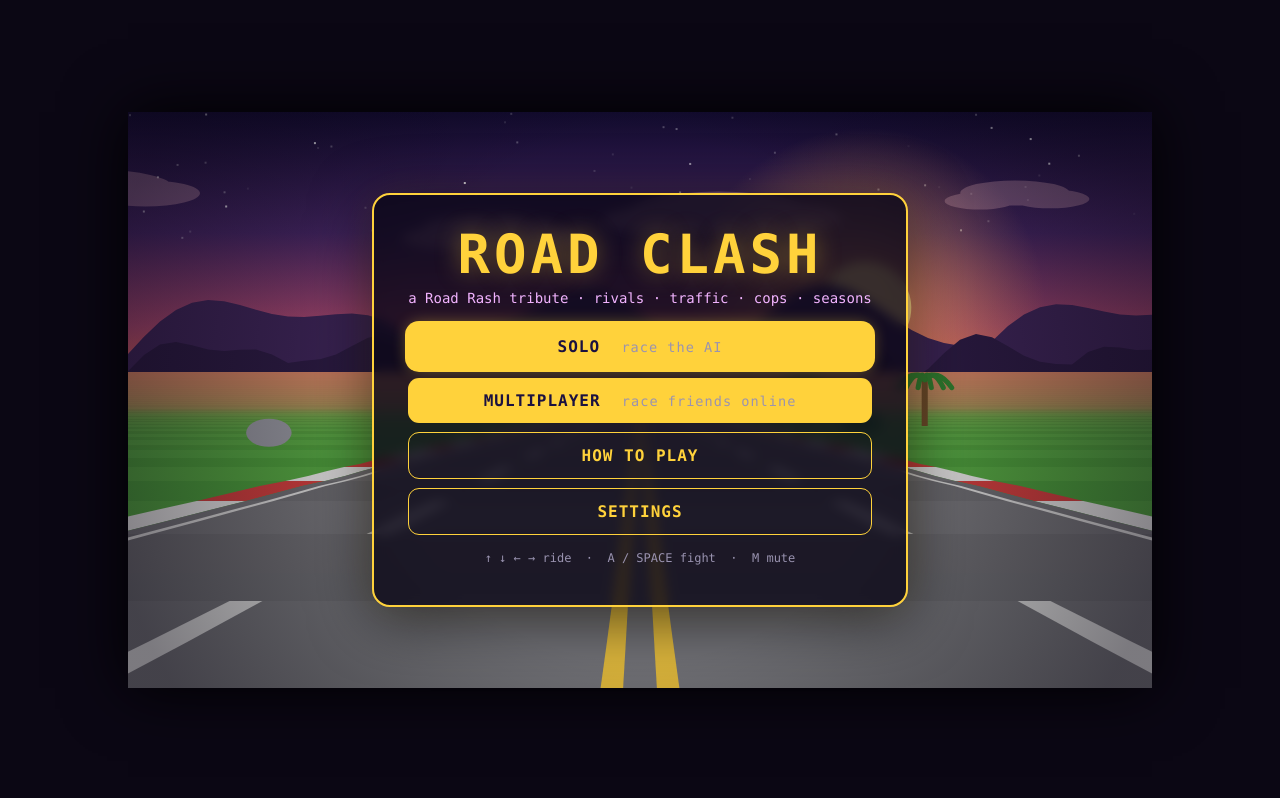
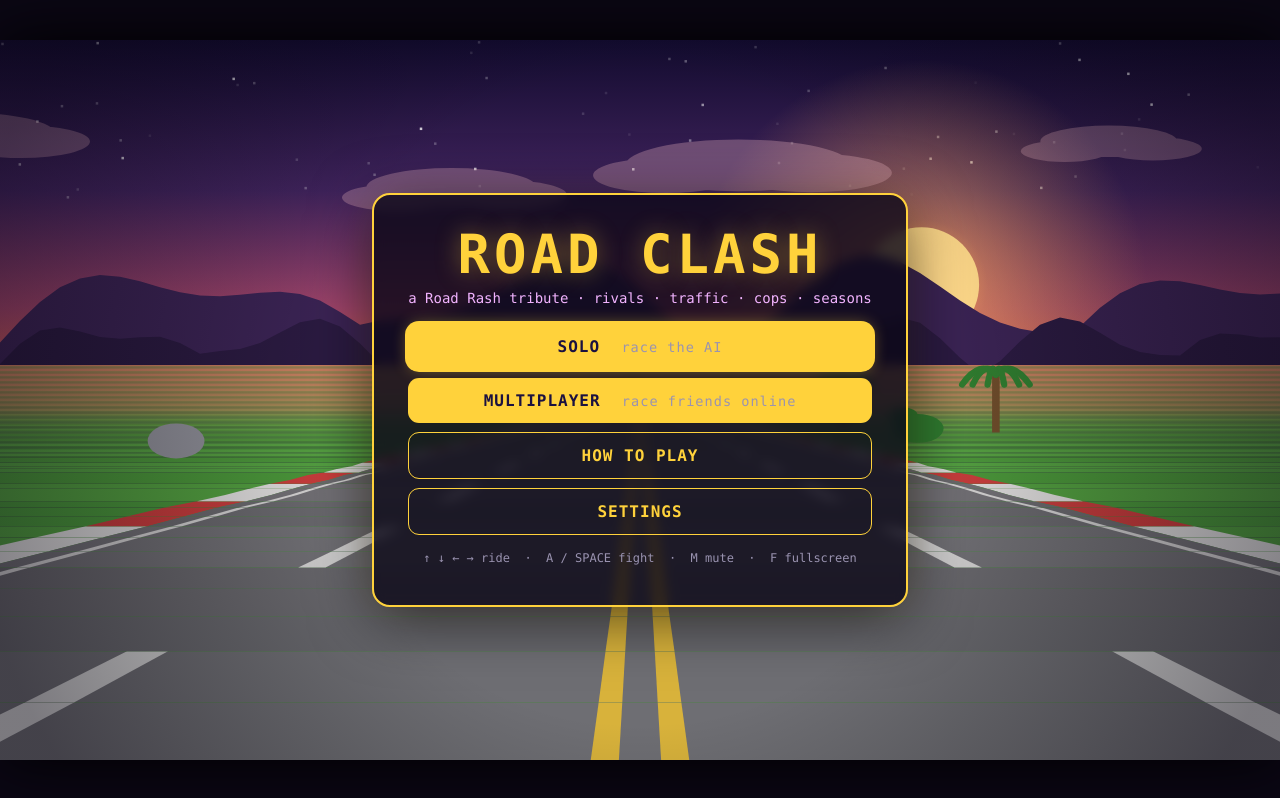
Before and after one commit to jason-bourne-gg/road-clash, a website built with Vite: page index.html in a window 1280 px wide. Built offline with nearby package versions, Linux system fonts and the light colour scheme; some packages are replaced by stand-ins of ours; animation ran at ten frames a second.

Commit message:
v2.1.0 — fullscreen, auto-resolution, graphics quality + visual FX (bloom/rain/speed), analytics, changelog

```diff
--- a/index.html
+++ b/index.html
@@ -10,8 +10,10 @@
   html,body{margin:0;height:100%;background:var(--ink);overflow:hidden;
     font-family:"SF Mono",ui-monospace,Menlo,monospace;color:#fff}
   #stage{position:fixed;inset:0;display:flex;align-items:center;justify-content:center}
-  canvas{box-shadow:0 0 60px #000;max-width:100vw;max-height:100vh;
-    touch-action:none;user-select:none;-webkit-user-select:none;image-rendering:auto}
+  /* Scale the 16:9 canvas to the largest size that fits the viewport (fills the
+     window; only letterboxes the axis that doesn't match 16:9). */
+  canvas{box-shadow:0 0 60px #000;width:100vw;height:56.25vw;max-width:177.78vh;max-height:100vh;
+    display:block;touch-action:none;user-select:none;-webkit-user-select:none;image-rendering:auto}
   /* menu overlay sits exactly over the canvas via #ui-root, populated by ui/menu.js */
   #ui-root{position:absolute;inset:0;display:flex;align-items:center;justify-content:center;
     pointer-events:none}
--- a/package.json
+++ b/package.json
@@ -1,7 +1,7 @@
 {
   "name": "road-clash",
   "private": true,
-  "version": "2.0.0",
+  "version": "2.1.0",
   "type": "module",
   "description": "Road Clash — a pseudo-3D Road Rash-style combat racer with solo + P2P multiplayer",
   "scripts": {
--- a/src/core/settings.ts
+++ b/src/core/settings.ts
@@ -8,6 +8,7 @@
   throttle: 'auto' | 'on' | 'off';
   colorIdx: number;
   season: number;     // 0 summer, 1 winter, 2 rainy
+  graphics: 'auto' | 'high' | 'medium' | 'low';
   sound: boolean;
 }
 
@@ -21,6 +22,7 @@
   throttle: 'auto',
   colorIdx: 0,
   season: 0,
+  graphics: 'auto',
   sound: true,
 };
 const KEY = 'roadclash2';
@@ -39,6 +41,7 @@
   s.traffic = clamp02(s.traffic);
   if (![2, 3, 5].includes(s.laps)) s.laps = 3;
   if (!['auto', 'on', 'off'].includes(s.throttle)) s.throttle = 'auto';
+  if (!['auto', 'high', 'medium', 'low'].includes(s.graphics)) s.graphics = 'auto';
   s.colorIdx = (((s.colorIdx | 0) % BIKE_COLORS.length) + BIKE_COLORS.length) % BIKE_COLORS.length;
   s.police = !!s.police;
   s.sound = !!s.sound;
--- a/src/core/view.ts
+++ b/src/core/view.ts
@@ -1,4 +1,5 @@
 import { W, H } from './constants';
+import { S } from './settings';
 
 // roundRect polyfill — Safari < 16 and other older engines lack it; the game
 // and menus lean on it heavily. Patch the prototype before any drawing runs.
@@ -20,6 +21,42 @@
 // The one canvas + 2D context, shared by every renderer module so nothing has
 // to thread `ctx` through call signatures.
 export const canvas = document.getElementById('c') as HTMLCanvasElement;
-canvas.width = W;
-canvas.height = H;
 export const ctx = canvas.getContext('2d') as CanvasRenderingContext2D;
+
+// ----------------------------------------------------------------------------
+// Auto-resolution. The game draws in fixed 1024x576 LOGICAL units; here we size
+// the canvas BACKING STORE to the device's real pixels (× a quality factor) and
+// scale the context so logical coords still fill it — crisp on Retina/4K, light
+// on weak devices. Recomputed on resize / fullscreen / quality change.
+// ----------------------------------------------------------------------------
+const MAX_BACKING_W = 2560; // perf ceiling so 4K/Retina doesn't melt the GPU
+
+function qualityScale(): number {
+  const dpr = window.devicePixelRatio || 1;
+  switch (S.graphics) {
+    case 'high': return Math.min(dpr, 3);
+    case 'medium': return 1;
+    case 'low': return 0.6;
+    default: return Math.min(dpr, 2); // 'auto'
+  }
+}
+
+export function resizeCanvas(): void {
+  const rect = canvas.getBoundingClientRect();
+  const cssW = rect.width || W, cssH = rect.height || H;
+  let q = qualityScale();
+  let bw = Math.round(cssW * q);
+  if (bw > MAX_BACKING_W) q *= MAX_BACKING_W / bw;
+  bw = Math.max(1, Math.round(cssW * q));
+  const bh = Math.max(1, Math.round(cssH * q));
+  // Setting width/height resets the context (incl. transform), so re-apply after.
+  canvas.width = bw;
+  canvas.height = bh;
+  ctx.setTransform(bw / W, 0, 0, bh / H, 0, 0); // map logical 1024x576 → backing store
+  ctx.imageSmoothingEnabled = true;
+}
+
+addEventListener('resize', resizeCanvas);
+addEventListener('orientationchange', resizeCanvas);
+document.addEventListener('fullscreenchange', resizeCanvas);
+resizeCanvas();
--- a/src/engine/particles.ts
+++ b/src/engine/particles.ts
@@ -1,4 +1,5 @@
 import { clamp } from '../core/math';
+import { gfx } from './quality';
 
 interface Particle {
   x: number; y: number; vx: number; vy: number; g: number;
@@ -22,7 +23,8 @@
       size: o.size * (0.5 + Math.random()), color: o.color,
     });
   }
-  if (parts.length > 320) parts.splice(0, parts.length - 320);
+  const cap = gfx().particleCap;
+  if (parts.length > cap) parts.splice(0, parts.length - cap);
 }
 
 export function updateParts(dt: number): void {
--- /dev/null
+++ b/src/engine/quality.ts
@@ -0,0 +1,23 @@
+import { S } from '../core/settings';
+
+// Maps the GRAPHICS setting to actual visual-effect toggles (separate from
+// resolution, which view.ts handles). This is what makes the setting change how
+// the game *looks*, not just how sharp it is.
+export interface Gfx {
+  bloom: boolean;          // additive sun / light glow
+  reflections: boolean;    // wet-road sheen + lightning in rain
+  weatherDensity: number;  // 0..1 fraction of rain/snow drawn
+  particleCap: number;     // max live screen particles
+}
+
+export function gfx(): Gfx {
+  switch (S.graphics) {
+    case 'high':   return { bloom: true,  reflections: true,  weatherDensity: 1.0,  particleCap: 420 };
+    case 'medium': return { bloom: false, reflections: true,  weatherDensity: 0.85, particleCap: 320 };
+    case 'low':    return { bloom: false, reflections: false, weatherDensity: 0.45, particleCap: 110 };
+    default: {     // 'auto' — richer effects on high-DPR (Retina/4K) screens
+      const hi = (window.devicePixelRatio || 1) >= 2;
+      return { bloom: hi, reflections: true, weatherDensity: 1.0, particleCap: hi ? 400 : 320 };
+    }
+  }
+}
--- a/src/engine/render.ts
+++ b/src/engine/render.ts
@@ -11,6 +11,7 @@
 import { poly, rrect, line } from './draw2d';
 import { emit } from './particles';
 import { activeSeason } from './seasons';
+import { gfx } from './quality';
 import type { Segment, Point, Rider, Cop, Traffic, RoadSprite, Season } from '../core/types';
 
 // Background parallax offset, advanced by physics, read here.
@@ -45,6 +46,14 @@
     sg.addColorStop(0, sea.sunGlow + '0.95)'); sg.addColorStop(0.25, sea.sunGlow + '0.5)'); sg.addColorStop(1, sea.sunGlow + '0)');
     ctx.fillStyle = sg; ctx.beginPath(); ctx.arc(sx, sy, 180, 0, 7); ctx.fill();
     ctx.fillStyle = sea.sun; ctx.beginPath(); ctx.arc(sx, sy, 46, 0, 7); ctx.fill();
+    // Bloom: a wide additive warm glow that bleeds across the sky (high tier).
+    if (gfx().bloom) {
+      ctx.save(); ctx.globalCompositeOperation = 'lighter';
+      const bgGlow = ctx.createRadialGradient(sx, sy, 30, sx, sy, 340);
+      bgGlow.addColorStop(0, sea.sunGlow + '0.30)'); bgGlow.addColorStop(1, sea.sunGlow + '0)');
+      ctx.fillStyle = bgGlow; ctx.fillRect(0, 0, W, H * 0.62);
+      ctx.restore();
+    }
   }
   const cloudCol = sea.id === 'rainy' ? 'rgba(120,130,140,0.45)' : sea.id === 'winter' ? 'rgba(220,228,240,0.4)' : 'rgba(245,190,200,0.30)';
   for (const c of CLOUDS) {
@@ -255,14 +264,20 @@
 
 /* ---------------- full-screen effects ---------------- */
 export function renderSpeedLines(spct: number): void {
-  if (spct < 0.78) return;
-  const a = (spct - 0.78) * 4.5;
-  ctx.strokeStyle = 'rgba(255,255,255,' + (0.22 * clamp(a, 0, 1)) + ')';
+  if (spct < 0.55) return;
+  const a = clamp((spct - 0.55) * 2.6, 0, 1);   // ramps in earlier and fuller
+  // Speed vignette — edges darken as you approach top speed (tunnel-vision rush).
+  const sv = ctx.createRadialGradient(W / 2, H / 2, H * (0.5 - 0.12 * a), W / 2, H / 2, H * 0.95);
+  sv.addColorStop(0, 'rgba(0,0,0,0)'); sv.addColorStop(1, 'rgba(0,0,0,' + (0.28 * a) + ')');
+  ctx.fillStyle = sv; ctx.fillRect(0, 0, W, H);
+  // Streaks raking past from the screen edges.
+  ctx.strokeStyle = 'rgba(255,255,255,' + (0.26 * a) + ')';
   ctx.lineWidth = 2;
-  for (let i = 0; i < 10; i++) {
-    const sy = Math.random() * H * 0.55;
+  const count = 10 + Math.floor(8 * a);
+  for (let i = 0; i < count; i++) {
+    const sy = Math.random() * H * 0.6;
     const side = i % 2, x0 = side ? W : 0;
-    const len = (60 + Math.random() * 140) * clamp(a, 0, 1);
+    const len = (60 + Math.random() * 180) * a;
     line(x0, sy, x0 + (side ? -len : len), sy + (sy - H * 0.4) * 0.06);
   }
 }
@@ -271,10 +286,23 @@
   const w = activeSeason().weather;
   if (!w) return;
   const t = world.worldT;
+  const q = gfx();
   if (w === 'rain') {
+    // Wet-road sheen + lightning (reflections tier only).
+    if (q.reflections) {
+      const sheen = ctx.createLinearGradient(0, H * 0.62, 0, H);
+      sheen.addColorStop(0, 'rgba(150,170,200,0.10)'); sheen.addColorStop(1, 'rgba(150,170,200,0)');
+      ctx.fillStyle = sheen; ctx.fillRect(0, H * 0.62, W, H * 0.38);
+      // Double-flash roughly every 9s.
+      const ph = t % 9;
+      const flash = ph < 0.10 ? 1 - ph / 0.10 : (ph > 0.22 && ph < 0.34 ? 1 - (ph - 0.22) / 0.12 : 0);
+      if (flash > 0) { ctx.fillStyle = 'rgba(210,225,255,' + (0.5 * flash) + ')'; ctx.fillRect(0, 0, W, H); }
+    }
     ctx.strokeStyle = 'rgba(170,200,230,0.35)'; ctx.lineWidth = 1.4; ctx.lineCap = 'round';
     ctx.beginPath();
-    for (const d of RAIN) {
+    const n = Math.floor(RAIN.length * q.weatherDensity);
+    for (let i = 0; i < n; i++) {
+      const d = RAIN[i];
       const y = (d.y + t * d.sp) % H;
       const x = (d.x - t * d.sp * 0.15) % W;
       ctx.moveTo(x, y); ctx.lineTo(x - 3, y + d.len);
@@ -282,7 +310,9 @@
     ctx.stroke();
   } else {
     ctx.fillStyle = 'rgba(255,255,255,0.85)';
-    for (const f of SNOW) {
+    const n = Math.floor(SNOW.length * q.weatherDensity);
+    for (let i = 0; i < n; i++) {
+      const f = SNOW[i];
       const y = (f.y + t * f.sp) % H;
       const x = (f.x + Math.sin(t * 0.6 + f.ph) * f.drift + W) % W;
       ctx.beginPath(); ctx.arc(x, y, f.r, 0, 7); ctx.fill();
--- a/src/ui/input.ts
+++ b/src/ui/input.ts
@@ -27,12 +27,24 @@
 
 const RACE_KEYS = ['ArrowUp', 'ArrowDown', 'ArrowLeft', 'ArrowRight', 'Space', 'KeyA'];
 
+const isTyping = (): boolean => {
+  const t = document.activeElement?.tagName;
+  return t === 'INPUT' || t === 'TEXTAREA';
+};
+
+function toggleFullscreen(): void {
+  if (!document.fullscreenElement) document.documentElement.requestFullscreen?.().catch(() => { /* */ });
+  else document.exitFullscreen?.();
+}
+
 export function initInput(): void {
   addEventListener('keydown', (e) => {
     if (RACE_KEYS.includes(e.code)) e.preventDefault();
     input.KEYS[e.code] = true;
     ensureAudio();
+    if (isTyping()) return;   // don't hijack M/F while typing a name/room code
     if (e.code === 'KeyM') { S.sound = !S.sound; setMuted(!S.sound); saveSettings(); }
+    if (e.code === 'KeyF') toggleFullscreen();
   });
   addEventListener('keyup', (e) => { input.KEYS[e.code] = false; });
   addEventListener('blur', () => { for (const k in input.KEYS) input.KEYS[k] = false; });
--- a/src/ui/menu.ts
+++ b/src/ui/menu.ts
@@ -1,6 +1,7 @@
 import { S, saveSettings } from '../core/settings';
 import { BIKE_COLORS, DIFFS } from '../core/constants';
 import { SEASONS } from '../engine/seasons';
+import { resizeCanvas } from '../core/view';
 import type { PlayerInfo } from '../core/types';
 
 export interface MenuHandlers {
@@ -155,6 +156,7 @@
       case 'bike': S.colorIdx = wrap(S.colorIdx, BIKE_COLORS.length); break;
       case 'season': S.season = wrap(S.season, SEASONS.length); break;
       case 'throttle': { const o = ['auto', 'on', 'off'] as const; S.throttle = o[wrap(o.indexOf(S.throttle), 3)]; break; }
+      case 'graphics': { const o = ['auto', 'high', 'medium', 'low'] as const; S.graphics = o[wrap(o.indexOf(S.graphics), 4)]; resizeCanvas(); break; }
       case 'sound': S.sound = !S.sound; break;
     }
     saveSettings();
@@ -178,7 +180,7 @@
         <button data-act="multi">MULTIPLAYER &nbsp;<span class="dim">race friends online</span></button>
         <button class="ghost" data-act="howto">HOW TO PLAY</button>
         <button class="ghost" data-act="settings">SETTINGS</button>
-        <p class="hint">↑ ↓ ← → ride &nbsp;·&nbsp; A / SPACE fight &nbsp;·&nbsp; M mute</p>`;
+        <p class="hint">↑ ↓ ← → ride &nbsp;·&nbsp; A / SPACE fight &nbsp;·&nbsp; M mute &nbsp;·&nbsp; F fullscreen</p>`;
       case 'multi': return `
         <h2>MULTIPLAYER</h2>
         <label class="lbl">YOUR NAME</label>
@@ -217,7 +219,9 @@
           <tr><td><kbd>↓</kbd></td><td>brake / reverse pressure</td></tr>
           <tr><td><kbd>←</kbd> <kbd>→</kbd></td><td>steer &amp; lean</td></tr>
           <tr><td><kbd>A</kbd> / <kbd>Space</kbd></td><td>punch — attack the rider beside you</td></tr>
+          <tr><td><kbd>Esc</kbd></td><td>pause (solo)</td></tr>
           <tr><td><kbd>M</kbd></td><td>mute / unmute</td></tr>
+          <tr><td><kbd>F</kbd></td><td>fullscreen</td></tr>
           <tr><td><b>Touch</b></td><td>hold a screen half to steer · on-screen BRAKE + PUNCH · auto-throttle</td></tr>
         </table>
         <h3>THE RULES OF THE ROAD</h3>
@@ -261,6 +265,7 @@
       ['TRAFFIC', ['NONE', 'LIGHT', 'HEAVY'][S.traffic], 'traffic'],
       ['POLICE', S.police ? 'ON' : 'OFF', 'police'],
       ['BIKE', BIKE_COLORS[S.colorIdx][0], 'bike'],
+      ['GRAPHICS', { auto: 'AUTO', high: 'HIGH', medium: 'MEDIUM', low: 'LOW' }[S.graphics], 'graphics'],
       ['THROTTLE', { auto: 'AUTO', on: 'ALWAYS ON', off: 'MANUAL' }[S.throttle], 'throttle'],
       ['SOUND', S.sound ? 'ON' : 'OFF', 'sound'],
     ];
```
Also changed, not shown: README.md, docs/CHANGELOG.md (added).
